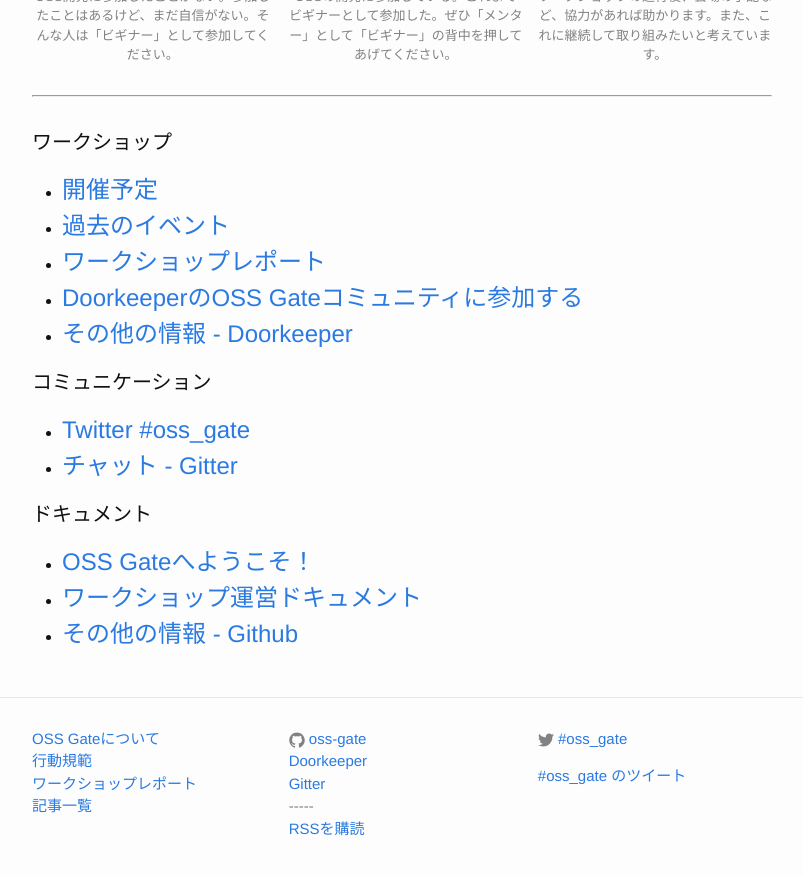
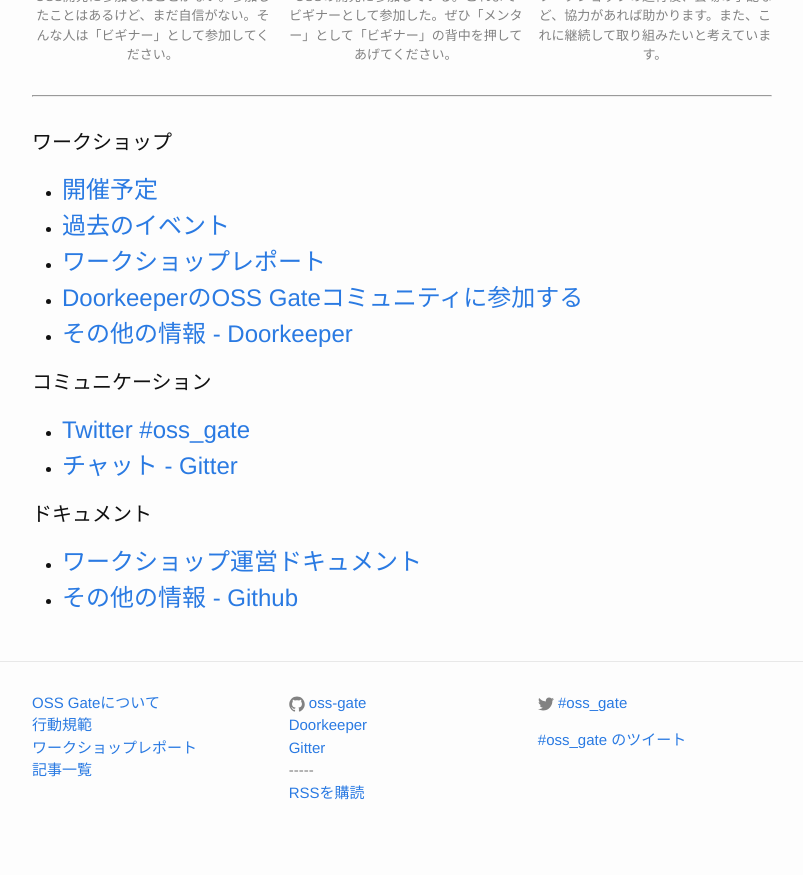
Before and after one commit to oss-gate/oss-gate.github.io, a Jekyll site: the page built from index.html, in a window 1280 px wide and 900 px high, scrolled down 613 px. Shown: the top 875 px of the window, without its empty margins (238-1041 px from the left). Built offline with Jekyll 4.4.1, drawn with Linux system fonts in a browser that asks for light colours; comment, search, counter and statistics services are not loaded.

Commit message:
remove link to welcome
I moved it to about.md

```diff
--- a/index.html
+++ b/index.html
@@ -48,8 +48,6 @@
   <h2 class="page-heading">ドキュメント</h2>
 
   <ul>
-      <li><a class="post-link" href='http://oss-gate.github.io/announce/update/2015/12/17/welcome-to-oss-gate.html' target='_blank'>OSS Gateへようこそ！</a></li>
-
       <li><a class="post-link" href='https://github.com/oss-gate/workshop' target='_blank'>ワークショップ運営ドキュメント</a></li>
       <li><a class="post-link" href='https://github.com/oss-gate' target='_blank'>その他の情報 - Github</a></li>
   </ul>
```
